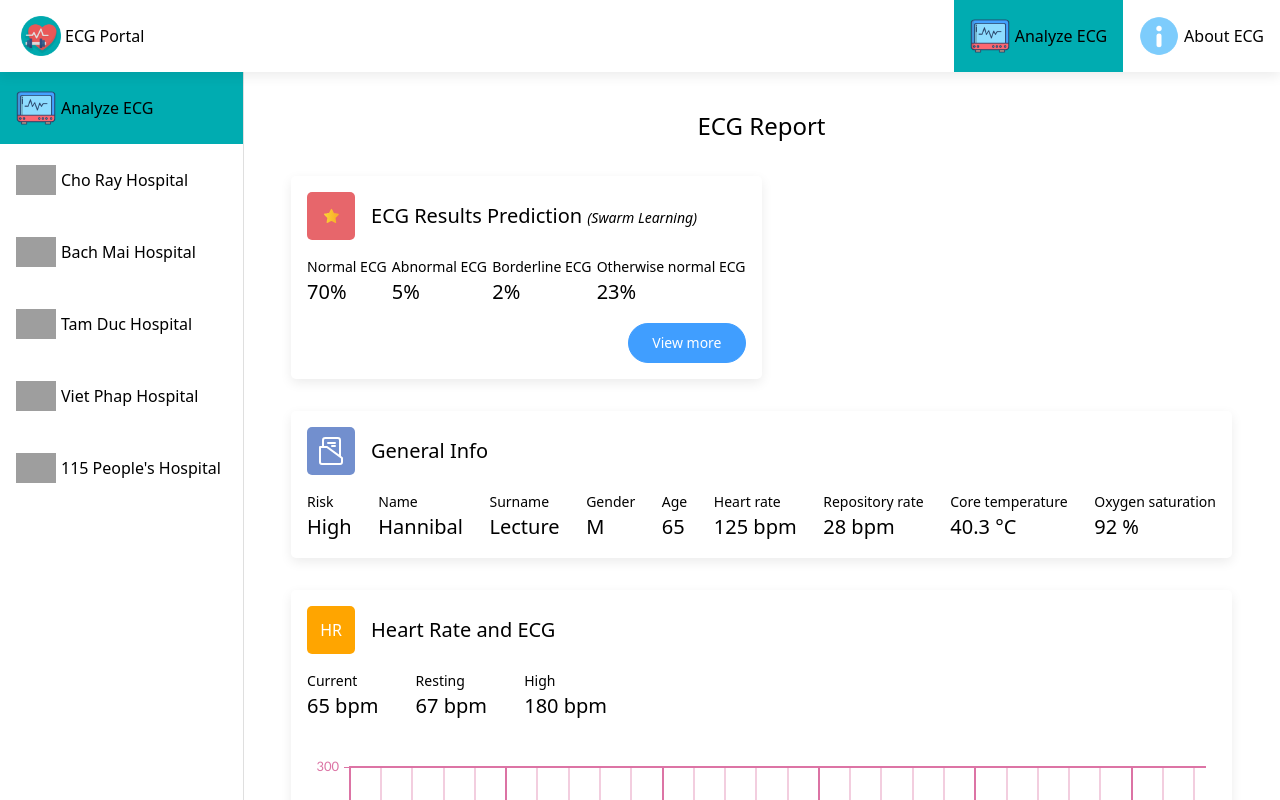
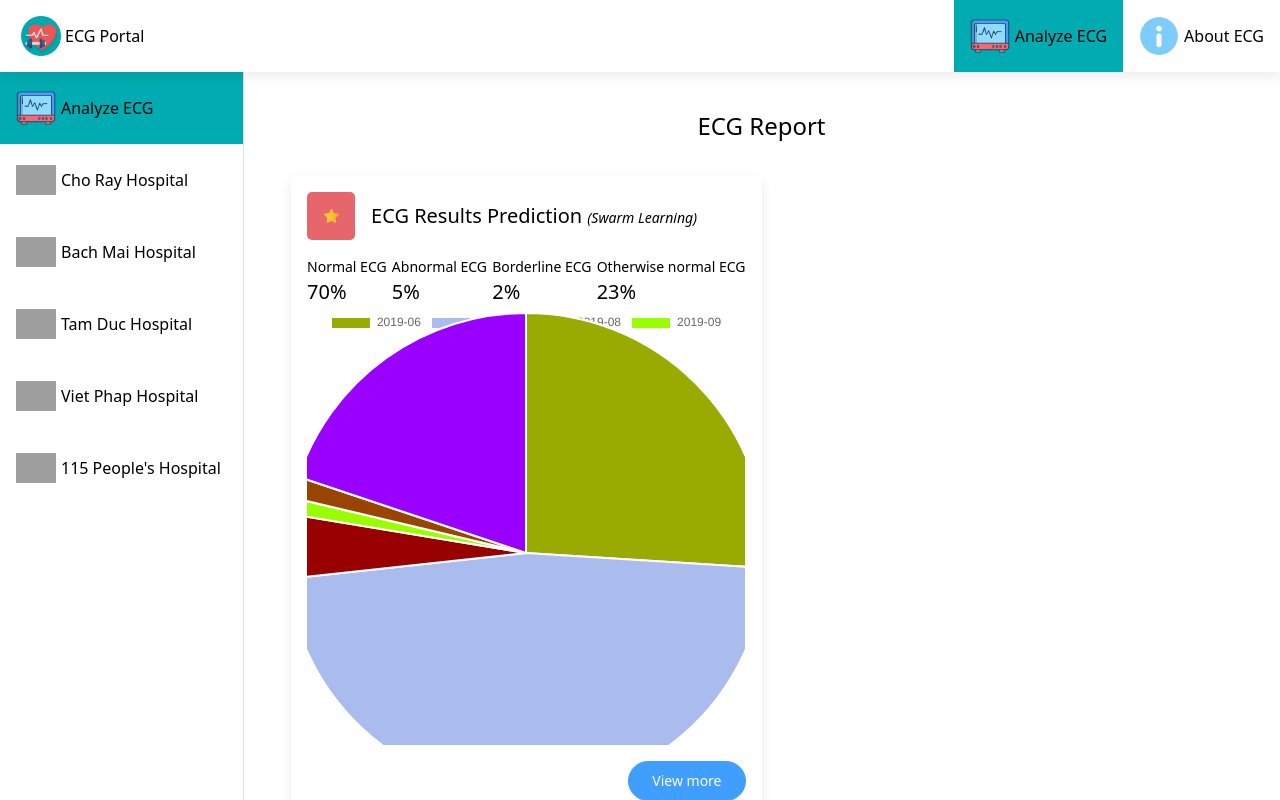
Before and after one commit to ngtruongthanh98/swarm-learning-to-detect-heart-diseases-by-ecg, a Nuxt app in the folder ecg-portal/: page /analyze-ecg in a window 1280 px wide. Both pictures are taken after a click on the element "Click to upload". Shown: the top 800 px of the page. Built offline with nearby package versions, Linux system fonts and the light colour scheme; grey boxes are pictures that could not be loaded.

Commit message:
feat: Install and setup vue chartjs

```diff
--- /dev/null
+++ b/ecg-portal/components/Chart/PieChart/index.vue
@@ -0,0 +1,59 @@
+<template>
+  <client-only v-if="pieChartData" placeholder="Loading...">
+    <PieChart
+      :chartData="pieChartData"
+      :options="[
+        {
+          hoverOffset: 4,
+          rotation: 90,
+          cutout: 10,
+          hoverOffset: 30,
+          hoverBorderWidth: 20,
+        },
+      ]"
+      :height="90"
+      :width="90"
+    />
+  </client-only>
+</template>
+
+<script>
+export default {
+  data() {
+    return {
+      pieChartData: {
+        labels: [
+          '2019-06',
+          '2019-07',
+          '2019-08',
+          '2019-09',
+          '2019-10',
+          '2019-11',
+        ],
+        datasets: [
+          {
+            label: 'Visualization',
+            data: [72, 131, 12, 3, 4, 55],
+            backgroundColor: [
+              '#99aa00',
+              '#aabbee',
+              '#990000',
+              '#99ff00',
+              '#994400',
+              '#9900ff',
+            ],
+            borderColor: 'rgba(255, 255, 255, 1)',
+            borderWidth: 2,
+            radius: 240,
+            hoverBackgroundColor: 'rgba(100, 0, 0, 0.5)',
+            hoverOffset: 35,
+          },
+        ],
+      },
+    }
+  },
+}
+</script>
+
+<style>
+</style>
--- a/ecg-portal/components/ResultsPrediction/index.vue
+++ b/ecg-portal/components/ResultsPrediction/index.vue
@@ -56,6 +56,25 @@
       </div>
     </div>
 
+    <!-- <client-only v-if="pieChartData" placeholder="Loading...">
+      <PieChart
+        :chartData="pieChartData"
+        :options="[
+          {
+            hoverOffset: 4,
+            rotation: 90,
+            cutout: 10,
+            hoverOffset: 30,
+            hoverBorderWidth: 20,
+          },
+        ]"
+        :height="90"
+        :width="90"
+      />
+    </client-only> -->
+
+    <pie-chart />
+
     <div class="button-container">
       <el-button type="primary" round @click="onClickViewDetails">{{
         isCollapsed ? 'View more' : 'View less'
@@ -93,8 +112,12 @@
 </template>
 
 <script>
+import PieChart from '../Chart/PieChart'
+
 export default {
-  components: {},
+  components: {
+    PieChart,
+  },
   data() {
     return {
       isCollapsed: true,
@@ -223,6 +246,85 @@ export default {
           ],
         },
       ],
+      chartData: {
+        datasets: [
+          {
+            label: 'Title',
+            data: [45, 55, 48, 35, 12],
+          },
+        ],
+      },
+      // pieChartData: {
+      //   labels: [
+      //     '2019-06',
+      //     '2019-07',
+      //     '2019-08',
+      //     '2019-09',
+      //     '2019-10',
+      //     '2019-11',
+      //   ],
+      //   datasets: [
+      //     {
+      //       label: 'Visualization',
+      //       data: [72, 131, 12, 3, 4, 55],
+      //       backgroundColor: [
+      //         '#99aa00',
+      //         '#aabbee',
+      //         '#990000',
+      //         '#99ff00',
+      //         '#994400',
+      //         '#9900ff',
+      //       ],
+      //       borderColor: 'rgba(255, 255, 255, 1)',
+      //       borderWidth: 2,
+      //       radius: 240,
+      //       hoverBackgroundColor: 'rgba(100, 0, 0, 0.5)',
+      //       hoverOffset: 35,
+      //     },
+      //   ],
+      // },
+      // barChartOptions: {
+      //   responsive: true,
+      //   maintainAspectRatio: false,
+      //   pointStyle: 'star',
+      //   barThickness: 3,
+      //   hoverOffset: 4,
+      //   legend: {
+      //     display: true,
+      //     title: 'Pie Chart Samples',
+      //   },
+      //   title: {
+      //     display: true,
+      //     text: 'Customer analytics data',
+      //     fontSize: 24,
+      //     fontColor: '#6b7280',
+      //   },
+      //   tooltips: {
+      //     backgroundColor: '#17BF62',
+      //   },
+      //   // scales: {
+      //   //   xAxes: [
+      //   //     {
+      //   //       gridLines: {
+      //   //         display: true
+      //   //       }
+      //   //     }
+      //   //   ],
+      //   //   yAxes: [
+      //   //     {
+      //   //       ticks: {
+      //   //         beginAtZero: true,
+      //   //         max: 7,
+      //   //         min: 0,
+      //   //         stepSize: 1
+      //   //       },
+      //   //       gridLines: {
+      //   //         display: true
+      //   //       }
+      //   //     }
+      //   //   ]
+      //   // }
+      // },
     }
   },
   props: {
--- a/ecg-portal/nuxt.config.js
+++ b/ecg-portal/nuxt.config.js
@@ -135,7 +135,10 @@ module.exports = {
   /*
    ** Plugins to load before mounting the App
    */
-  plugins: ['@/plugins/element-ui'],
+  plugins: [
+    '@/plugins/element-ui',
+    { src: '@/plugins/chart.js', mode: 'client' },
+  ],
 
   // Modules for dev and build (recommended): https://go.nuxtjs.dev/config-modules
   buildModules: [
--- a/ecg-portal/package.json
+++ b/ecg-portal/package.json
@@ -26,10 +26,13 @@
   "dependencies": {
     "babel-polyfill": "^6.26.0",
     "babel-runtime": "^6.26.0",
+    "chart.js": "^3.8.2",
     "classnames": "^2.3.2",
     "element-ui": "^2.15.13",
+    "hchs-vue-charts": "^1.2.8",
     "nuxt": "^2.15.8",
     "vue": "^2.6.14",
+    "vue-chartjs": "^4.1.1",
     "vue-router": "^3.5.2",
     "vuex": "^3.6.2"
   },
--- /dev/null
+++ b/ecg-portal/plugins/chart.js
@@ -0,0 +1,43 @@
+/* eslint-disable vue/one-component-per-file */
+import Vue from 'vue'
+import { Bar, Line, Doughnut, Pie } from 'vue-chartjs/legacy'
+import {
+  Chart as ChartJS,
+  Title,
+  Tooltip,
+  Legend,
+  BarElement,
+  CategoryScale,
+  LinearScale,
+  LineElement,
+  PointElement,
+  ArcElement,
+} from 'chart.js'
+
+ChartJS.register(
+  Title,
+  Tooltip,
+  Legend,
+  PointElement,
+  BarElement,
+  CategoryScale,
+  LinearScale,
+  LineElement,
+  ArcElement
+)
+
+Vue.component('LineChart', {
+  extends: Line,
+})
+
+Vue.component('DoughnutChart', {
+  extends: Doughnut,
+})
+
+Vue.component('BarChart', {
+  extends: Bar,
+})
+
+Vue.component('PieChart', {
+  extends: Pie,
+})
```
Also changed, not shown: 1 other file (tests, documents, lock files or other folders).
